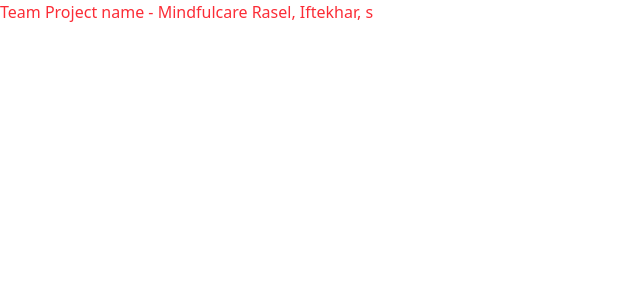
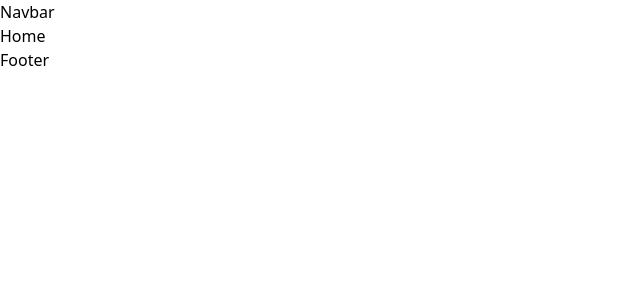
Before and after one commit to meizan2142/Mindfulcare, a React (Vite) app: page / in a window 1280 px wide. Shown: the top 300 px of the page, without its empty margins (0-640 px from the left). Built offline with nearby package versions, Linux system fonts and the light colour scheme.

Commit message:
Mainlayouts defined

```diff
--- a/package.json
+++ b/package.json
@@ -14,6 +14,7 @@
     "react": "^19.0.0",
     "react-dom": "^19.0.0",
     "react-router": "^7.3.0",
+    "react-router-dom": "^7.4.0",
     "tailwindcss": "^4.0.14"
   },
   "devDependencies": {
--- /dev/null
+++ b/src/MainLayout/MainLayout.jsx
@@ -0,0 +1,15 @@
+import { Outlet } from "react-router"
+import Navbar from "../SharedComponents/Navbar/Navbar"
+import Footer from "../SharedComponents/Navbar/Footer/Footer"
+
+const MainLayout = () => {
+    return (
+        <div>
+            <Navbar/>
+            <Outlet/>
+            <Footer/>
+        </div>
+    )
+}
+
+export default MainLayout
--- /dev/null
+++ b/src/SharedComponents/Navbar/Footer/Footer.jsx
@@ -0,0 +1,7 @@
+const Footer = () => {
+    return (
+        <div>Footer</div>
+    )
+}
+
+export default Footer
--- /dev/null
+++ b/src/SharedComponents/Navbar/Navbar.jsx
@@ -0,0 +1,7 @@
+const Navbar = () => {
+    return (
+        <div>Navbar</div>
+    )
+}
+
+export default Navbar
--- a/src/main.jsx
+++ b/src/main.jsx
@@ -1,13 +1,12 @@
 import { StrictMode } from 'react'
 import { createRoot } from 'react-dom/client'
 import './index.css'
-import App from './App.jsx'
-import { BrowserRouter } from 'react-router'
+import {  RouterProvider } from 'react-router'
+import { router } from './routes/routes'
+
 
 createRoot(document.getElementById('root')).render(
   <StrictMode>
-    <BrowserRouter>
-      <App />
-    </BrowserRouter>
+    <RouterProvider  router={router}/>
   </StrictMode>,
 )
--- /dev/null
+++ b/src/pages/About/About.jsx
@@ -0,0 +1,7 @@
+const About = () => {
+    return (
+        <div>About</div>
+    )
+}
+
+export default About
--- /dev/null
+++ b/src/pages/Home/Home.jsx
@@ -0,0 +1,7 @@
+const Home = () => {
+    return (
+        <div>Home</div>
+    )
+}
+
+export default Home
--- /dev/null
+++ b/src/routes/Routes.jsx
@@ -0,0 +1,21 @@
+import MainLayout from "../MainLayout/MainLayout";
+import Home from "../pages/Home/Home";
+import About from "../pages/About/About";
+import { createBrowserRouter } from "react-router-dom";
+
+export  const router = createBrowserRouter([
+    {
+        path: '/',
+        element: <MainLayout />,
+        children: [
+            {
+                path: '/',
+                element: <Home />
+            },
+            {
+                path: '/about',
+                element: <About />
+            },
+        ]
+    }
+]);
```
Also changed, not shown: 1 other file (tests, documents, lock files or other folders).
